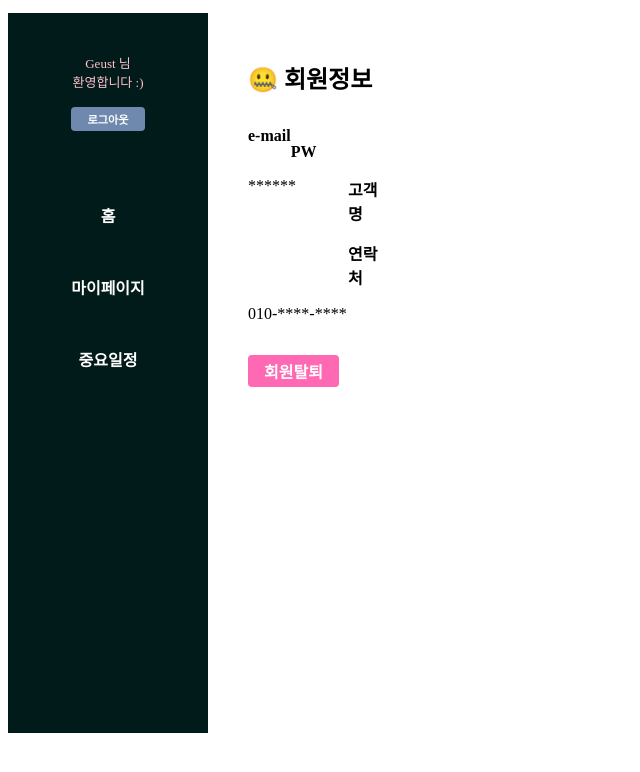
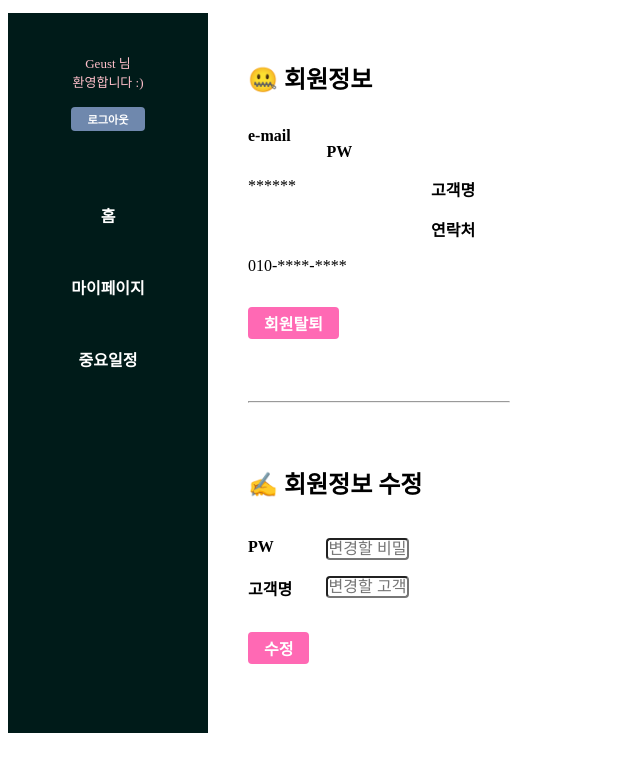
Before and after one commit to jami829/http_client_typeScript, a React (Create React App) app: page /mypage in a window 1280 px wide. Shown: the top 772 px of the page, without its empty margins (0-640 px from the left). Built offline with nearby package versions, Linux system fonts and the light colour scheme.

Commit message:
:zap: [타입스크립트 리팩토링] mypage-edit

```diff
--- a/src/components/Edit.js
+++ b/src/components/Edit.tsx
@@ -1,8 +1,9 @@
+import { string } from "prop-types";
 import React, { useCallback, useReducer } from "react";
 import { Link } from "react-router-dom";
 
 // components
-import Button from "../components/Button";
+import Button from "./Button";
 
 import "./Edit.scss";
 
@@ -18,15 +19,25 @@ import "./Edit.scss";
  - ToDo.js 컴포넌트의 주석 참조 부탁드립니다.
 ******************************************************************/
 
+interface State {
+  password: string;
+  name: string;
+}
+
 // reducer hook 액션 정의
-function reducer(state, action) {
+function reducer(state: State, action: any) {
   return {
     ...state,
     [action.name]: action.value,
   };
 }
 
-const Edit = ({ makeChange }) => {
+interface editProps {
+  makeChange: (data: any) => void;
+}
+
+
+const Edit: React.FC<editProps> = (props) => {
   // reducer hook으로 한꺼번에 state 관리할 대상 정의
   const [state, dispatch] = useReducer(reducer, {
     password: "",
@@ -36,7 +47,7 @@ const Edit = ({ makeChange }) => {
   const { password, name } = state;
 
   // reducer hook 구동 대상("액션값")은 "이벤트 객체(e.target 값)"라고 설정
-  const onChange = (e) => {
+  const onChange = (e: React.ChangeEvent<HTMLInputElement>) => {
     dispatch(e.target);
   };
 
@@ -47,8 +58,8 @@ const Edit = ({ makeChange }) => {
     최종제출 이름: ${state.name}
     `);
 
-    makeChange(state);
-  }, [makeChange, state]);
+    props.makeChange(state);
+  }, [props.makeChange, state]);
 
   return (
     <>
--- a/src/routes/MyPage.tsx
+++ b/src/routes/MyPage.tsx
@@ -98,6 +98,20 @@ const MyPage: React.FC<Props> = (props) => {
           </div>
         </div>
       </section>
+      <br />
+      <br />
+      <br />
+      <hr />
+      <br />
+      <br />
+      <br />
+      <section>
+        <Edit
+          // to={"/edit"}
+          style={{ textDecoration: "none", color: "black" }}
+          makeChange={makeChange}
+        />
+      </section>
     </>
   )
 }
```
Also changed, not shown: 1 other file (tests, documents, lock files or other folders).
